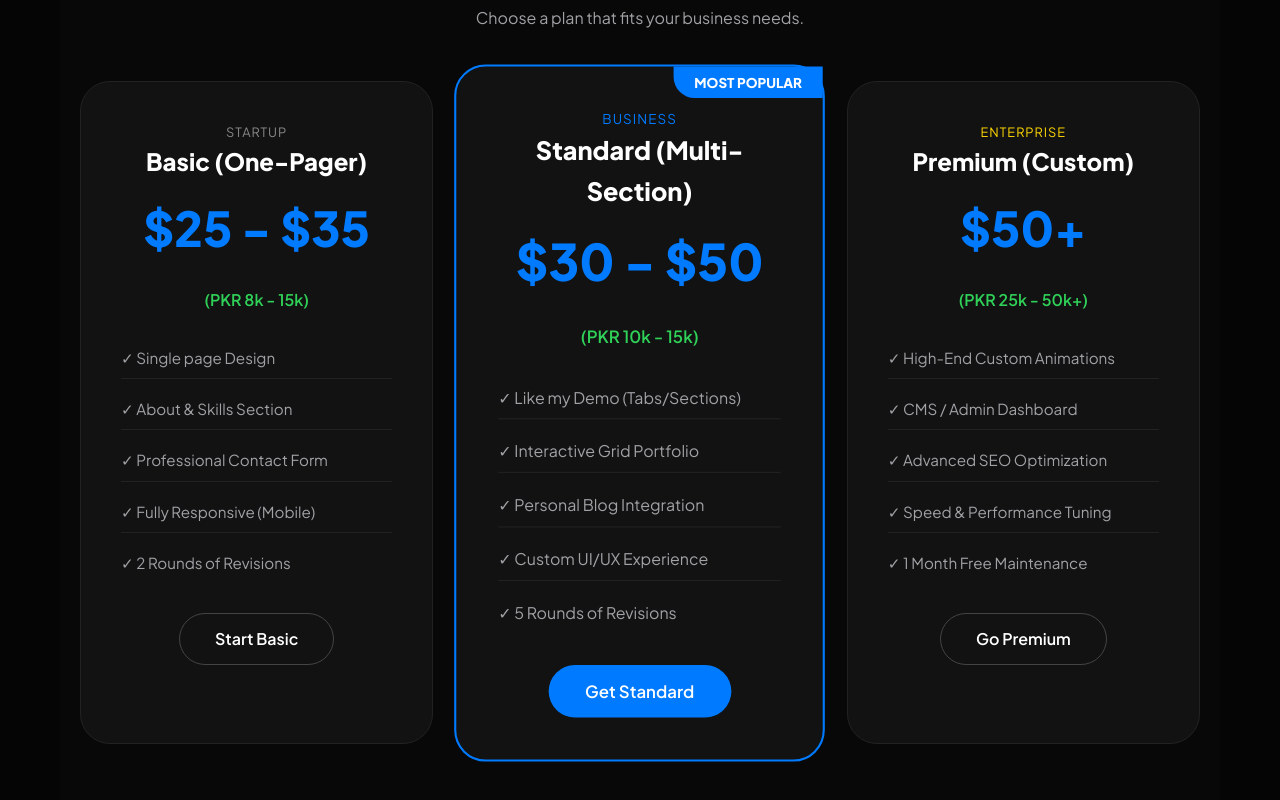
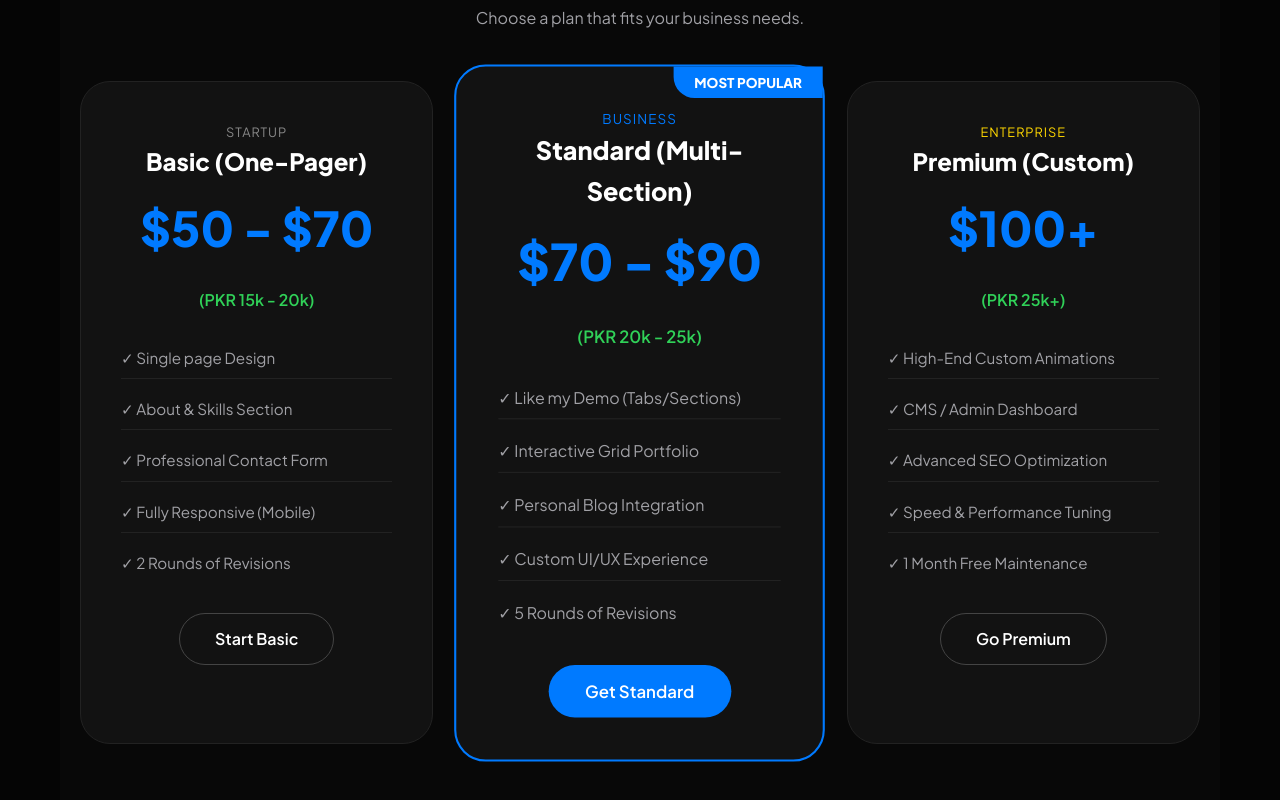
Before and after one commit to itsAbdulghani/Pricing, a plain HTML site: page index.html in a window 1280 px wide. Shown: the part 1575-2375 px from the top of the page. Drawn offline with Linux system fonts and the light colour scheme.

Commit message:
first commit

```diff
--- a/index.html
+++ b/index.html
@@ -96,8 +96,8 @@
             <div class="price-card">
                 <div class="package-badge" style="color: #888; font-size: 0.8rem; letter-spacing: 1px;">STARTUP</div>
                 <h2>Basic (One-Pager)</h2>
-                <div class="cost">$25 - $35</div>
-                <div style="color: var(--accent); margin-bottom: 20px; font-weight: 600;">(PKR 8k - 15k)</div>
+                <div class="cost">$50 - $70</div>
+                <div style="color: var(--accent); margin-bottom: 20px; font-weight: 600;">(PKR 15k - 20k)</div>
                 <ul class="price-features">
                     <li>✓ Single page Design</li>
                     <li>✓ About & Skills Section</li>
@@ -112,8 +112,8 @@
                 <div class="popular-tag" style="position: absolute; top: 0; right: 0; background: var(--primary); color: white; padding: 5px 20px; border-radius: 0 0 0 20px; font-size: 0.8rem; font-weight: bold;">MOST POPULAR</div>
                 <div class="package-badge" style="color: var(--primary); font-size: 0.8rem; letter-spacing: 1px;">BUSINESS</div>
                 <h2>Standard (Multi-Section)</h2>
-                <div class="cost">$30 - $50</div>
-                <div style="color: var(--accent); margin-bottom: 20px; font-weight: 600;">(PKR 10k - 15k)</div>
+                <div class="cost">$70 - $90</div>
+                <div style="color: var(--accent); margin-bottom: 20px; font-weight: 600;">(PKR 20k - 25k)</div>
                 <ul class="price-features">
                     <li>✓ Like my Demo (Tabs/Sections)</li>
                     <li>✓ Interactive Grid Portfolio</li>
@@ -127,8 +127,8 @@
             <div class="price-card">
                 <div class="package-badge" style="color: gold; font-size: 0.8rem; letter-spacing: 1px;">ENTERPRISE</div>
                 <h2>Premium (Custom)</h2>
-                <div class="cost">$50+</div>
-                <div style="color: var(--accent); margin-bottom: 20px; font-weight: 600;">(PKR 25k - 50k+)</div>
+                <div class="cost">$100+</div>
+                <div style="color: var(--accent); margin-bottom: 20px; font-weight: 600;">(PKR 25k+)</div>
                 <ul class="price-features">
                     <li>✓ High-End Custom Animations</li>
                     <li>✓ CMS / Admin Dashboard</li>
```
